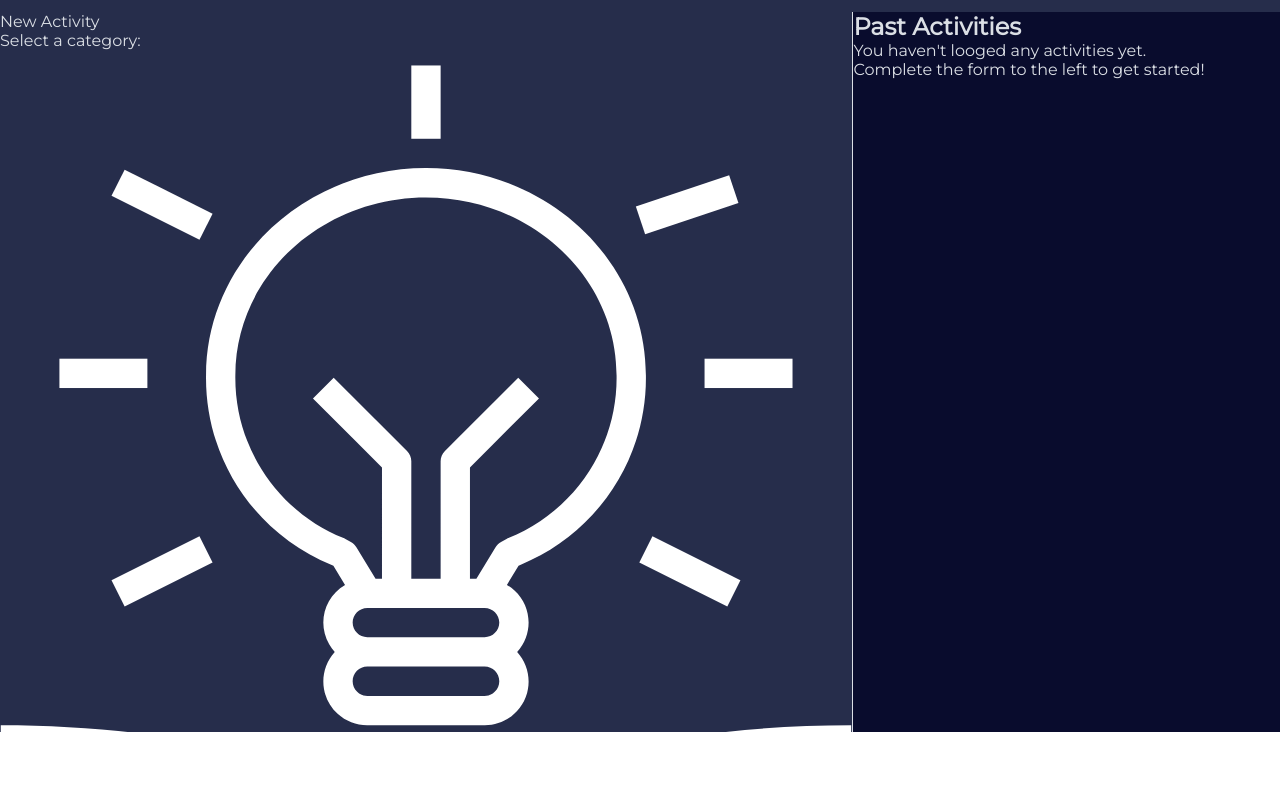
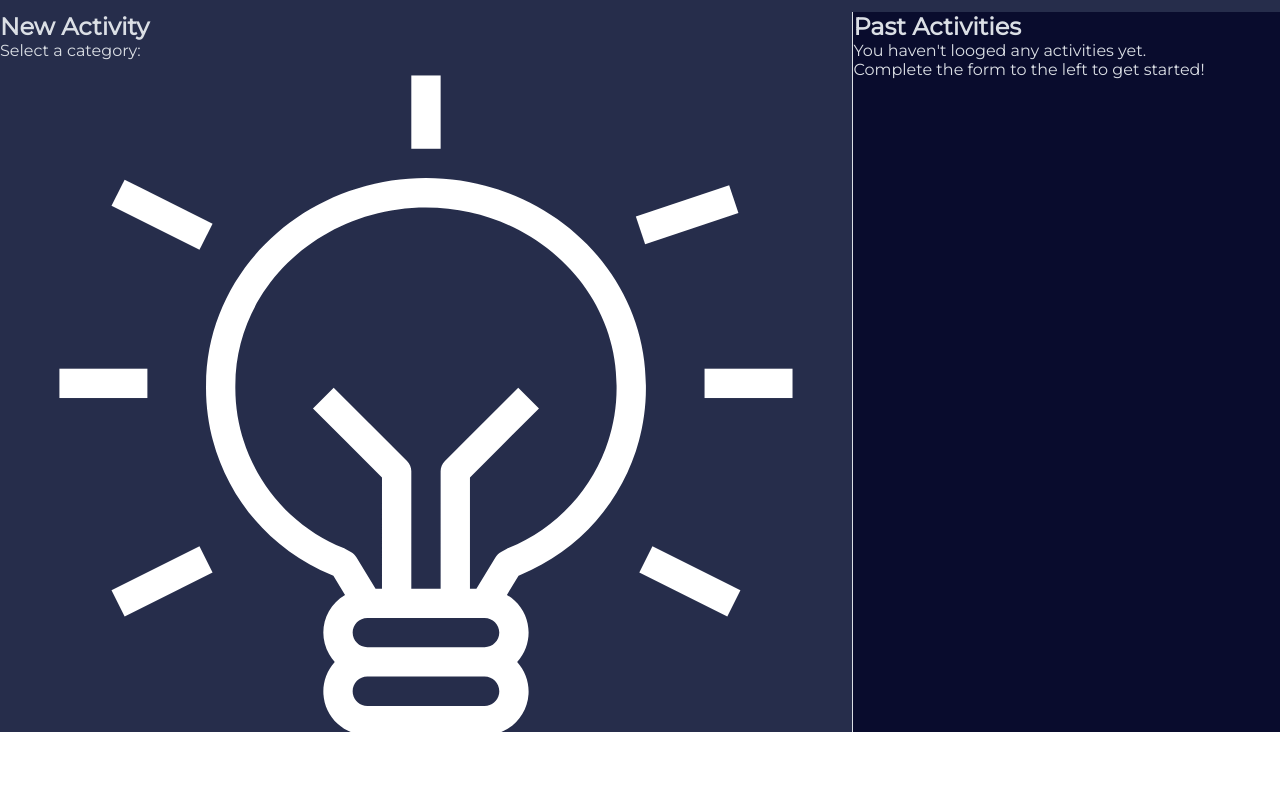
Before and after one commit to tanishalatoya/intention-timer-v.2, a plain HTML site: page index.html in a window 1280 px wide. Shown: the part 68-860 px from the top of the page. Drawn offline with Linux system fonts and the light colour scheme.

Commit message:
Add section to left side and change <p> to <h2> for 'New Activity;

```diff
--- a/index.html
+++ b/index.html
@@ -12,8 +12,9 @@
     </header>
     <main>
       <section class="section-left-side">
-        <p>New Activity</p>
+        <h2>New Activity</h2>
         <section>
+          <section class="left-side-activity-input">
             <p>Select a category:</p>
             <section>
               <div>
@@ -46,6 +47,7 @@
             <button type="button" name="button">Start Activity</button>
           </section>
         </section>
+      </section>
       <section class="section-right-side">
         <h2>Past Activities</h2>
         <p>You haven&apos;t looged any activities yet.</p>
```
Lines whose indentation alone changed are shown as unchanged.
